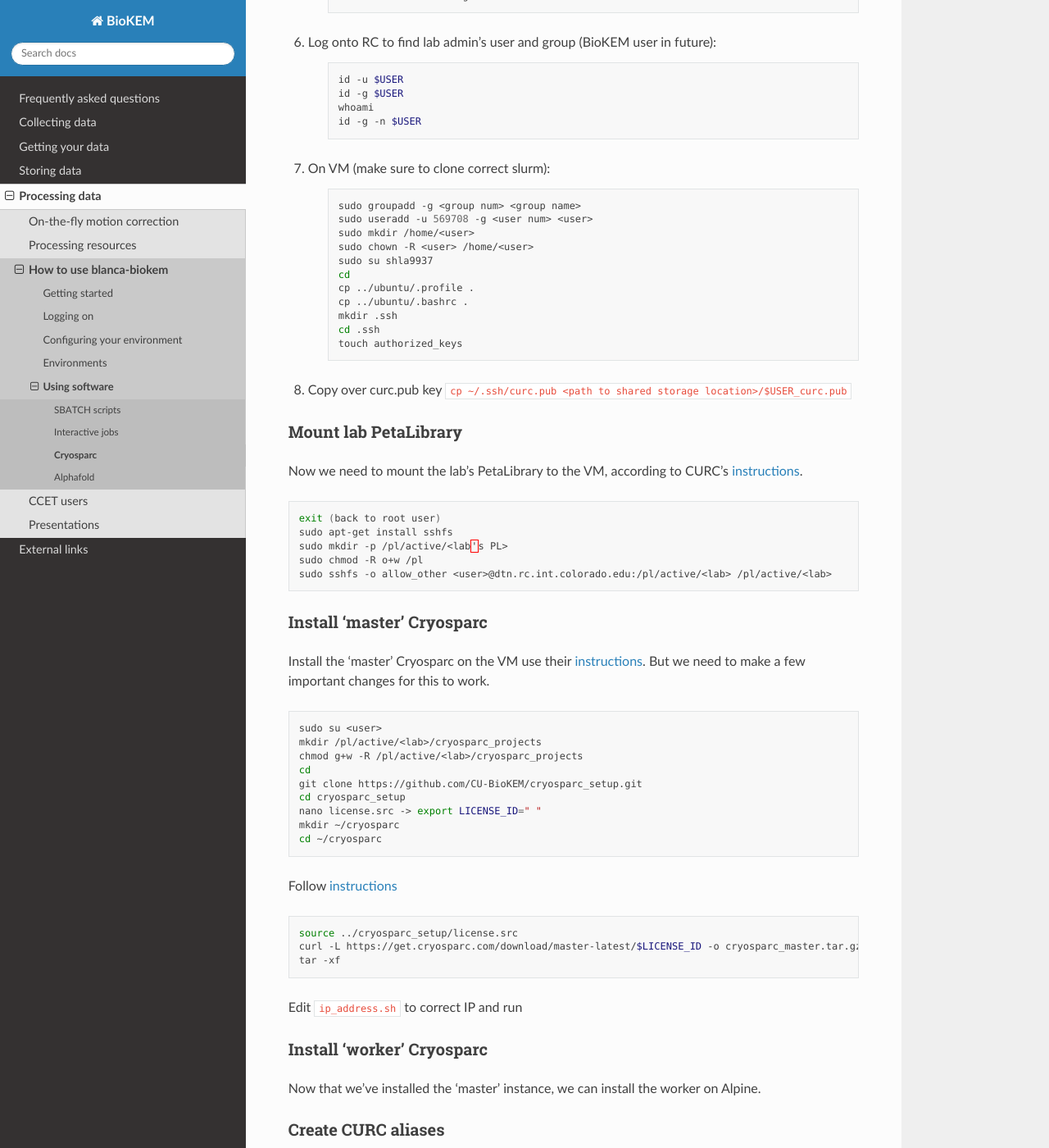
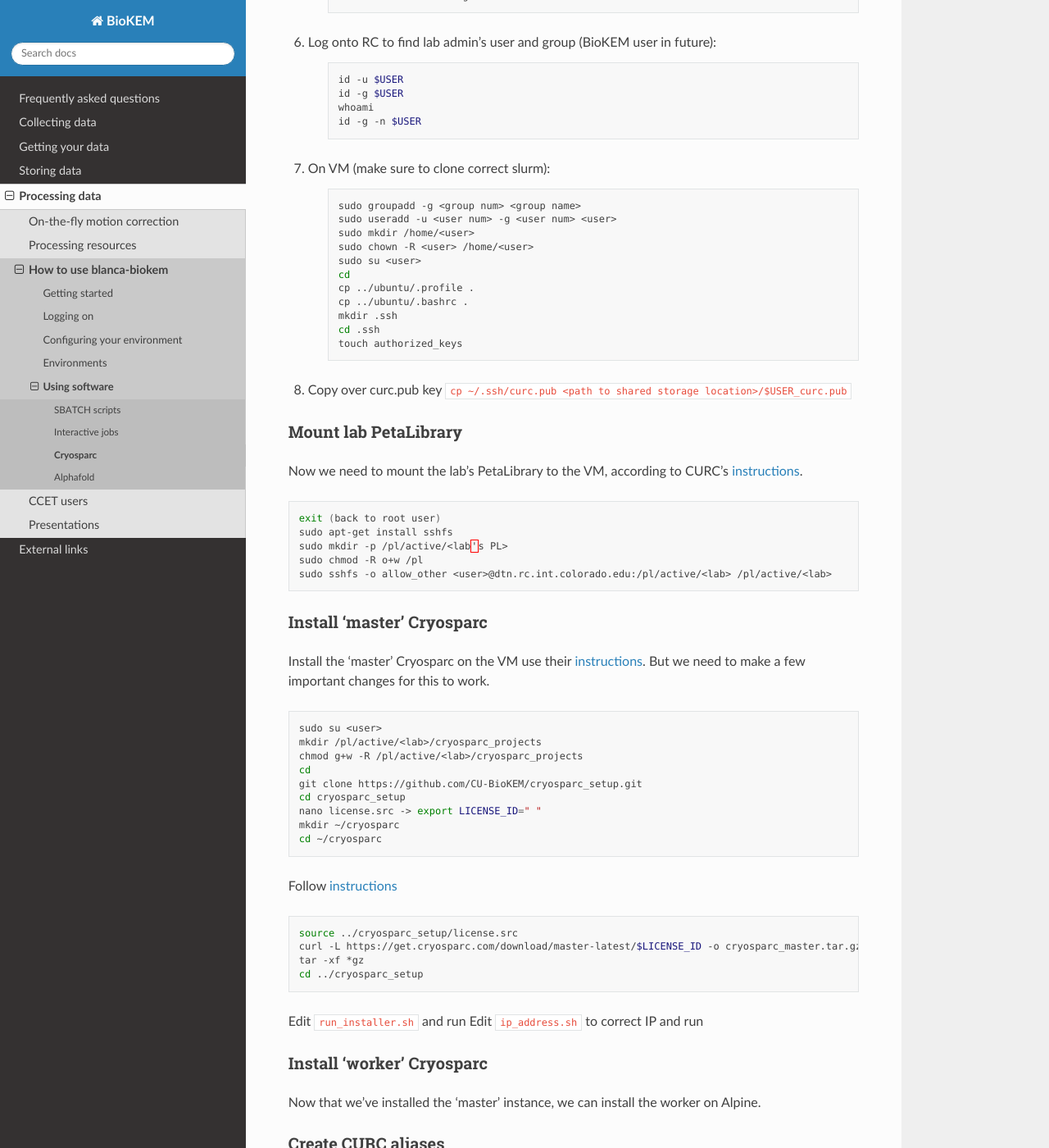
Before and after one commit to CU-BioKEM/user-guide, a Sphinx documentation site: the page built from docs/source/processing/using_software/cryosparc.rst, in a window 1280 px wide and 1400 px high, scrolled down 2940 px. Shown: the whole window at 82% size. Built offline with Sphinx 7.4.7 and the Read the Docs theme 2.0.0, drawn with Linux system fonts in a browser that asks for light colours.

Commit message:
more cryosparc

```diff
--- a/docs/source/processing/using_software/cryosparc.rst
+++ b/docs/source/processing/using_software/cryosparc.rst
@@ -167,10 +167,10 @@
     .. code-block:: bash
 
       sudo groupadd -g <group num> <group name>
-      sudo useradd -u 569708 -g <user num> <user>
+      sudo useradd -u <user num> -g <user num> <user>
       sudo mkdir /home/<user>
       sudo chown -R <user> /home/<user>
-      sudo su shla9937
+      sudo su <user>
       cd
       cp ../ubuntu/.profile .
       cp ../ubuntu/.bashrc .
@@ -220,8 +220,10 @@
 
   source ../cryosparc_setup/license.src
   curl -L https://get.cryosparc.com/download/master-latest/$LICENSE_ID -o cryosparc_master.tar.gz
-  tar -xf
+  tar -xf *gz
+  cd ../cryosparc_setup
 
+Edit ``run_installer.sh`` and run
 Edit ``ip_address.sh`` to correct IP and run
 
 .. _Cryoworker:
```
